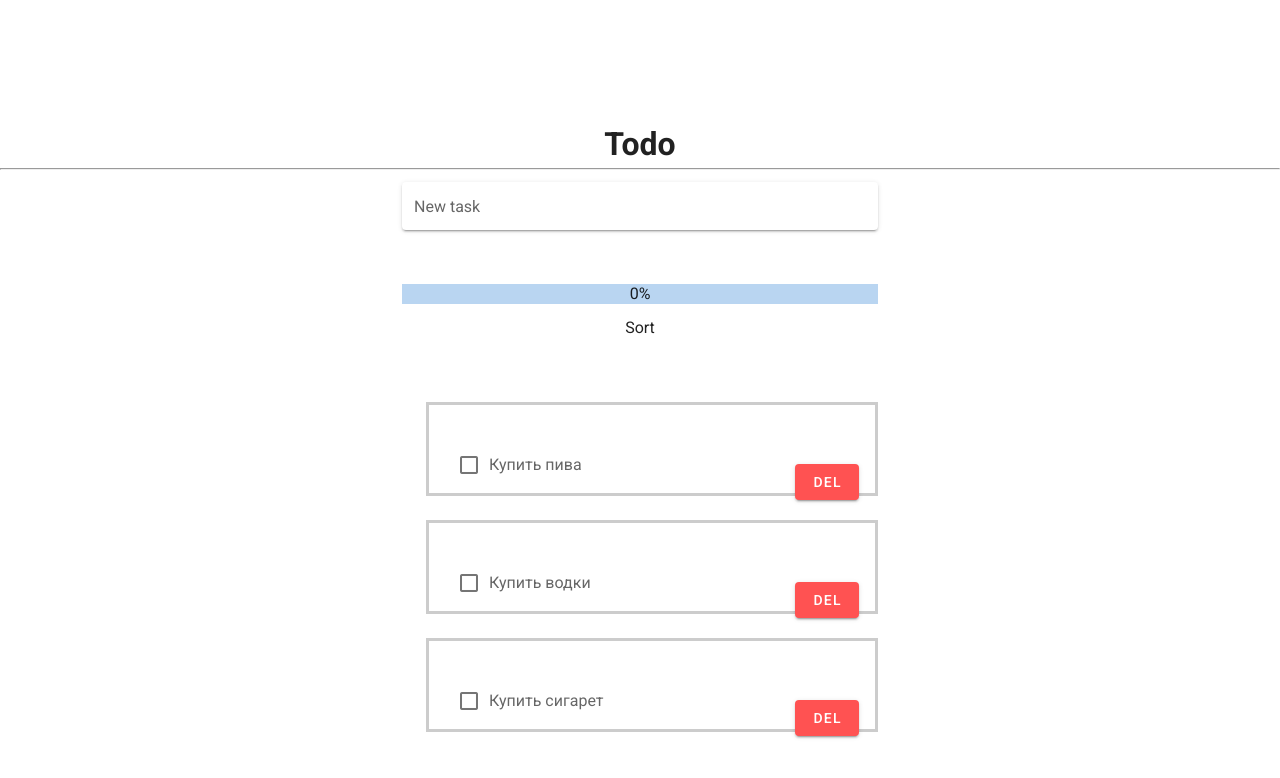
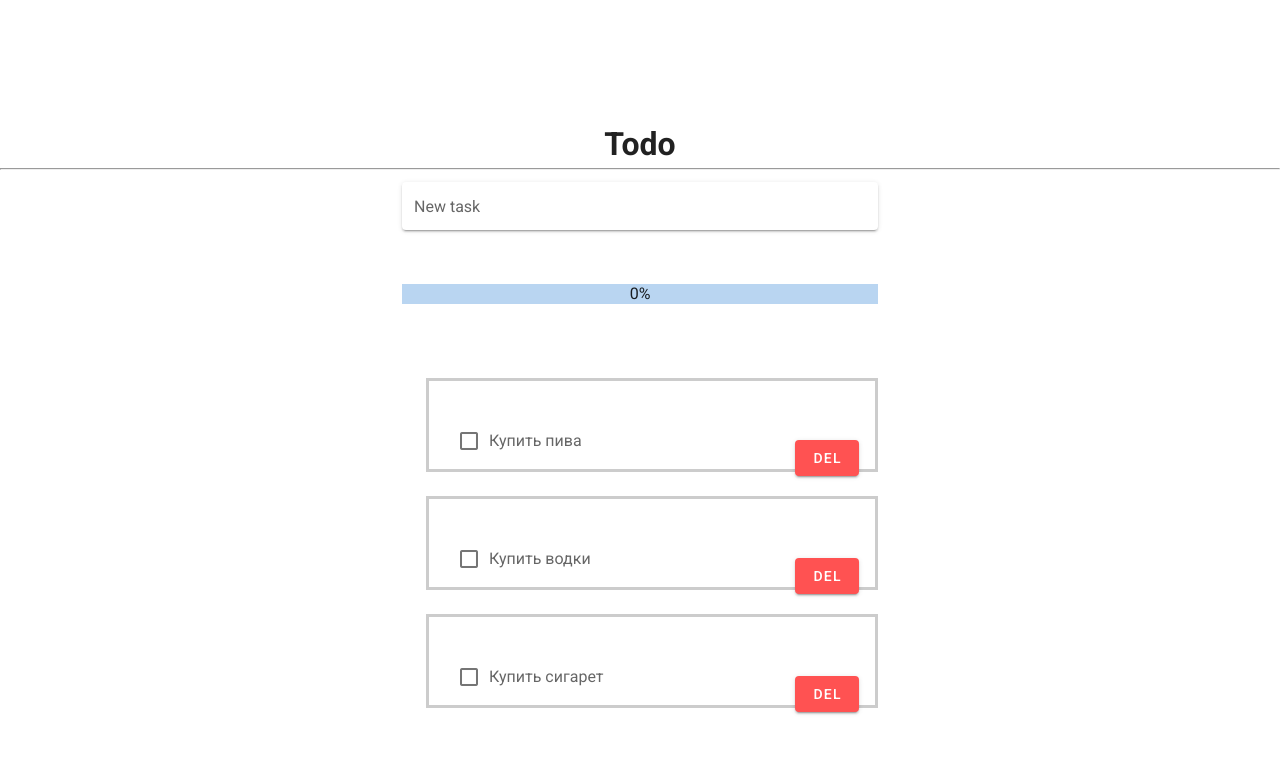
Before and after one commit to lbonanzza/GatherToDo, a Vue app: page / in a window 1280 px wide. Shown: the top 778 px of the page. Built offline with nearby package versions, Linux system fonts and the light colour scheme.

Commit message:
Removed the unwanted

```diff
--- a/src/App.vue
+++ b/src/App.vue
@@ -5,7 +5,6 @@
       <hr/>
       <AddTodo @create-todo="createTodo"/>
       <ProgerssBar :todos="todos"/>
-      <button @sort-todo="sortTodo">Sort</button>
       <TodoList class="todo" :todos="todos" @remove-todo="removeTodo "/>
     </div>
   </v-app>
@@ -47,9 +46,6 @@
       createTodo(todo) {
         this.todos.push(todo);
       },
-      sortTodo() {
-
-      },
     },
     components: {
       TodoList,
```
